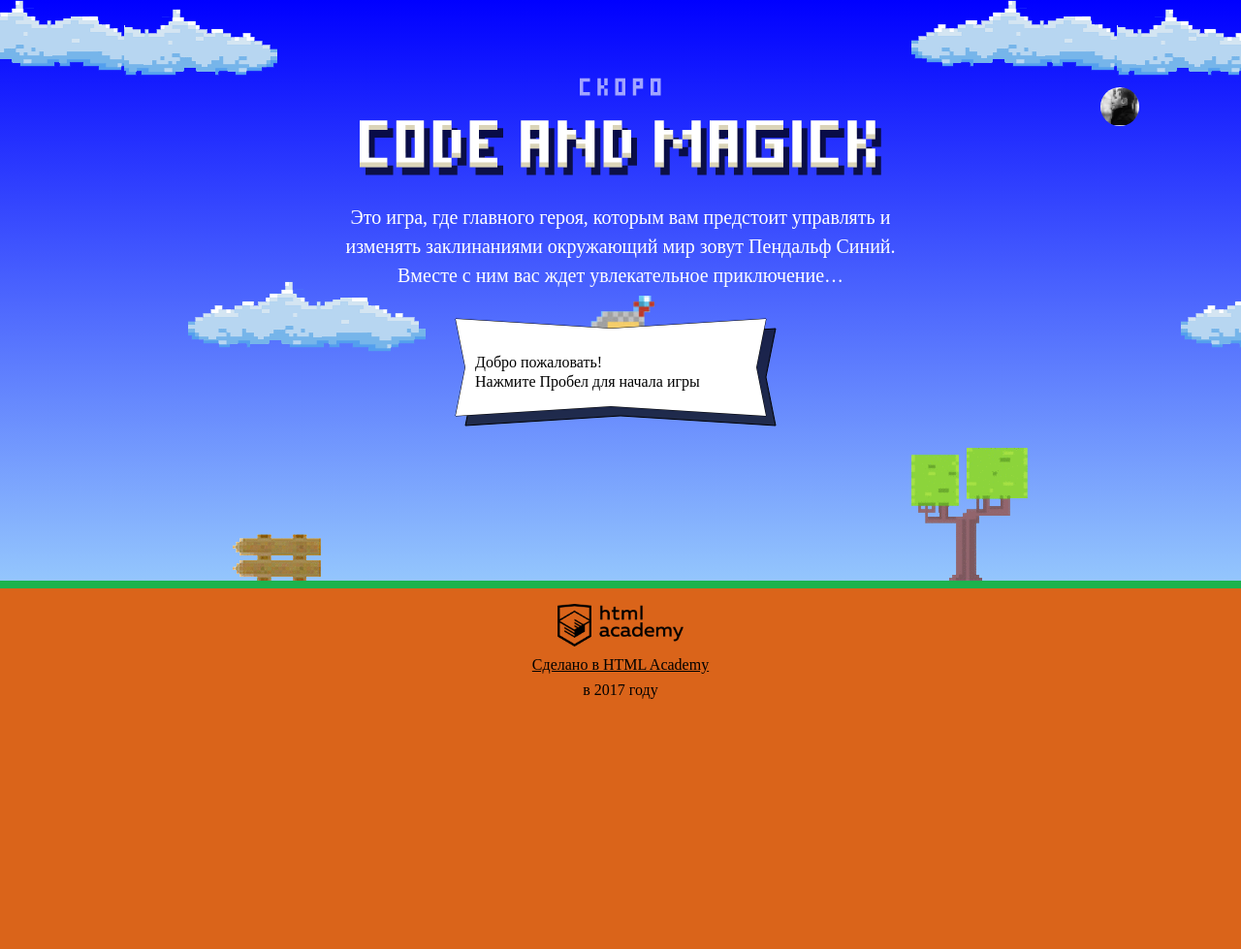
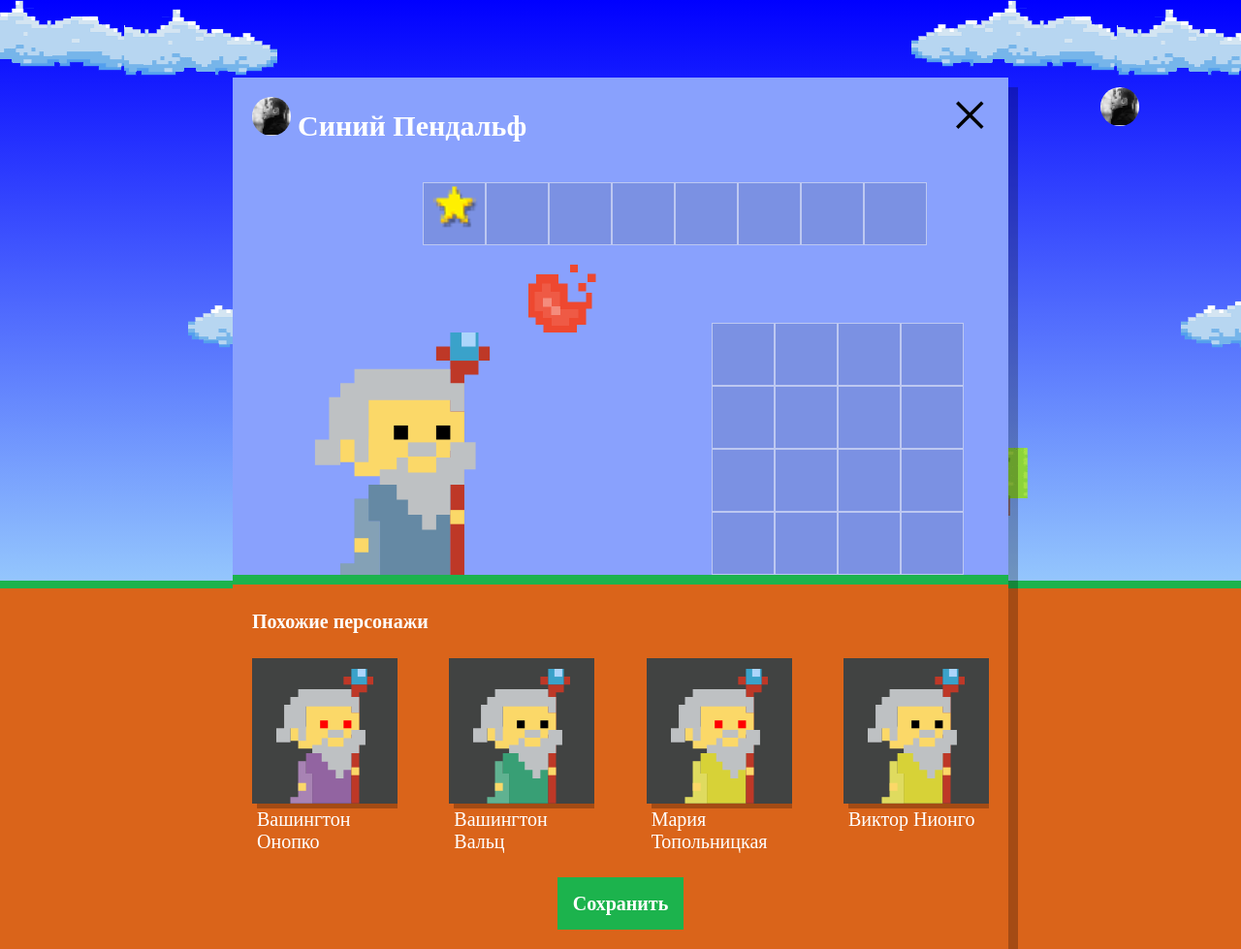
Before and after one commit to MrGreenWood12371/819253-code-and-magick-18, a website: page index.html in a window 1280 px wide. Shown: the whole page at 97% size. Before the commit the page ends 800 px from the top, so only its background shows below. Drawn offline with Linux system fonts and the light colour scheme; a web font is replaced by a local one.

Commit message:
Выполнил отрисовку похожих персонажей

```diff
--- a/index.html
+++ b/index.html
@@ -204,6 +204,7 @@
   }
 </script>
 <script src="js/stat.js"></script>
+<script src="js/setup.js"></script>
 <script src="js/game.js"></script>
 
 </body>
--- /dev/null
+++ b/js/setup.js
@@ -0,0 +1,48 @@
+'use strict';
+
+var WIZARDS_NUMBER = 4;
+var WIZARD_NAMES = ['Иван', 'Хуан Себастьян', 'Мария', 'Кристоф', 'Виктор', 'Юлия', 'Люпита', 'Люпита', 'Вашингтон'];
+var WIZARD_SURNAMES = ['да Марья', 'Верон', 'Мирабелла', 'Вальц', 'Онопко', 'Топольницкая', 'Нионго', 'Ирвинг'];
+var COAT_COLORS = ['rgb(101, 137, 164)', 'rgb(241, 43, 107)', 'rgb(146, 100, 161)', 'rgb(56, 159, 117)', 'rgb(215, 210, 55)', 'rgb(0, 0, 0)'];
+var EYES_COLORS = ['black', 'red', 'blue', 'yellow', 'green'];
+
+var userDialog = document.querySelector('.setup');
+userDialog.classList.remove('hidden');
+
+var similarListElement = document.querySelector('.setup-similar-list');
+var similarWizardTemplate = document.querySelector('#similar-wizard-template').content.querySelector('.setup-similar-item');
+
+function getRandomNumber(arr) {
+  return Math.floor(Math.random() * arr.length);
+}
+
+function getWizards(names, surnames, coatColors, eyesColors) {
+  var wizards = [];
+
+  for (var i = 0; i < WIZARDS_NUMBER; i++) {
+    wizards.push({
+      name: names[getRandomNumber(names)] + ' ' + surnames[getRandomNumber(surnames)],
+      coatColor: coatColors[getRandomNumber(coatColors)],
+      eyesColor: eyesColors[getRandomNumber(eyesColors)]
+    });
+  }
+  return wizards;
+}
+
+function renderWizard(wizard) {
+  var wizardElement = similarWizardTemplate.cloneNode(true);
+
+  wizardElement.querySelector('.setup-similar-label').textContent = wizard.name;
+  wizardElement.querySelector('.wizard-coat').style.fill = wizard.coatColor;
+  wizardElement.querySelector('.wizard-eyes').style.fill = wizard.eyesColor;
+
+  return wizardElement;
+}
+
+var fragment = document.createDocumentFragment();
+for (var i = 0; i < WIZARDS_NUMBER; i++) {
+  fragment.appendChild(renderWizard(getWizards(WIZARD_NAMES, WIZARD_SURNAMES, COAT_COLORS, EYES_COLORS)[i]));
+}
+similarListElement.appendChild(fragment);
+
+userDialog.querySelector('.setup-similar').classList.remove('hidden');
```
